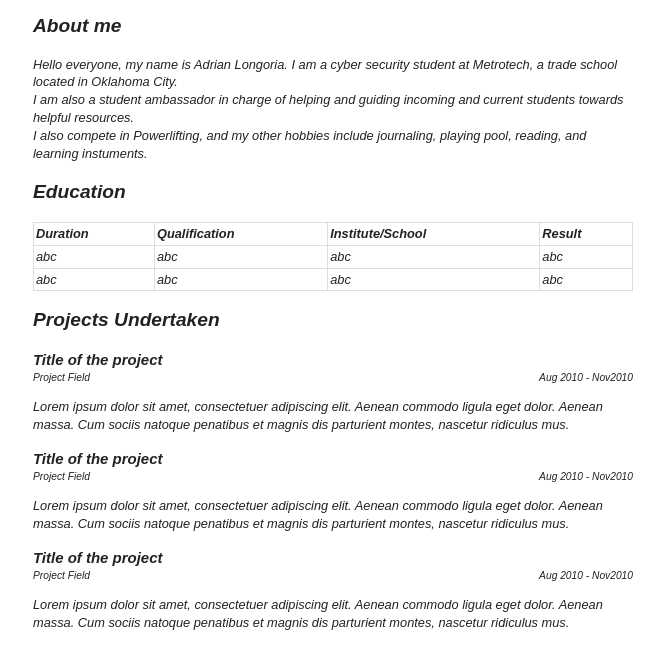
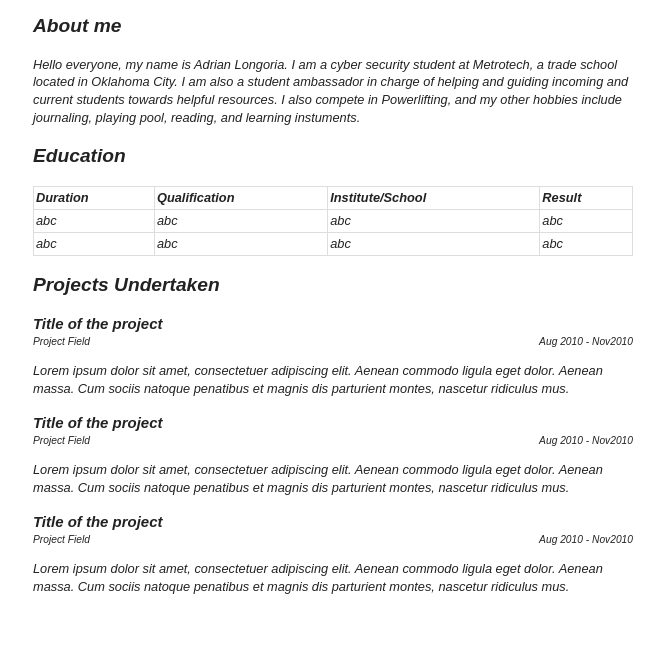
Before and after one commit to Adrian-Longoria/Adrian-Longoria.github.io, a plain HTML site: page index.html in a window 1280 px wide. Shown: the part 127-796 px from the top of the page, without its empty margins (307-971 px from the left). Drawn offline with Linux system fonts and the light colour scheme.

Commit message:
removed br tags

```diff
--- a/index.html
+++ b/index.html
@@ -31,8 +31,8 @@
 		<section id="About me">
 			<h2 class="title">About me</h2>
 			<div class="description">
-				<p> 	Hello everyone, my name is Adrian Longoria. I am a cyber security student at Metrotech, a trade school located in Oklahoma City.<br>
-					I am also a student ambassador in charge of helping and guiding incoming and current students towards helpful resources. <br>
+				<p> 	Hello everyone, my name is Adrian Longoria. I am a cyber security student at Metrotech, a trade school located in Oklahoma City.
+					I am also a student ambassador in charge of helping and guiding incoming and current students towards helpful resources.
 					I also compete in Powerlifting, and my other hobbies include journaling, playing pool, reading, and learning instuments.
 
 				</p>
```
